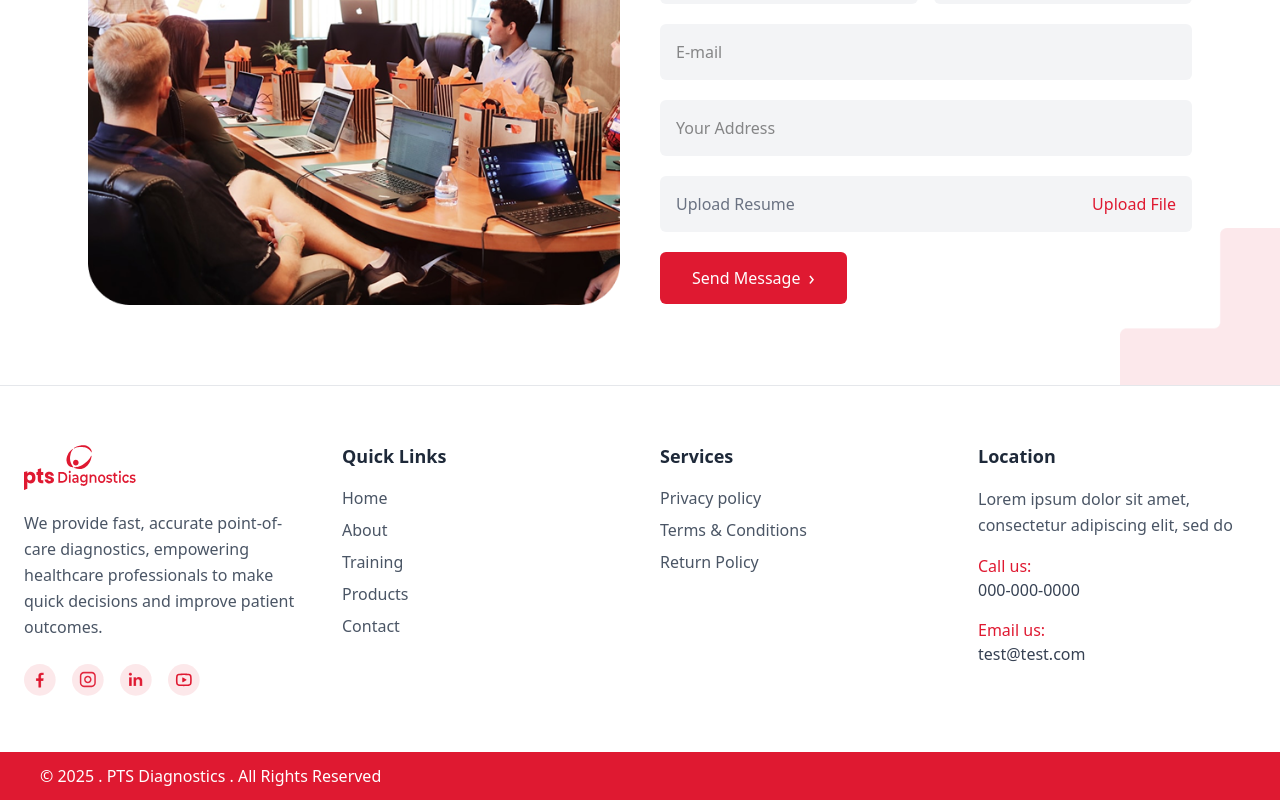
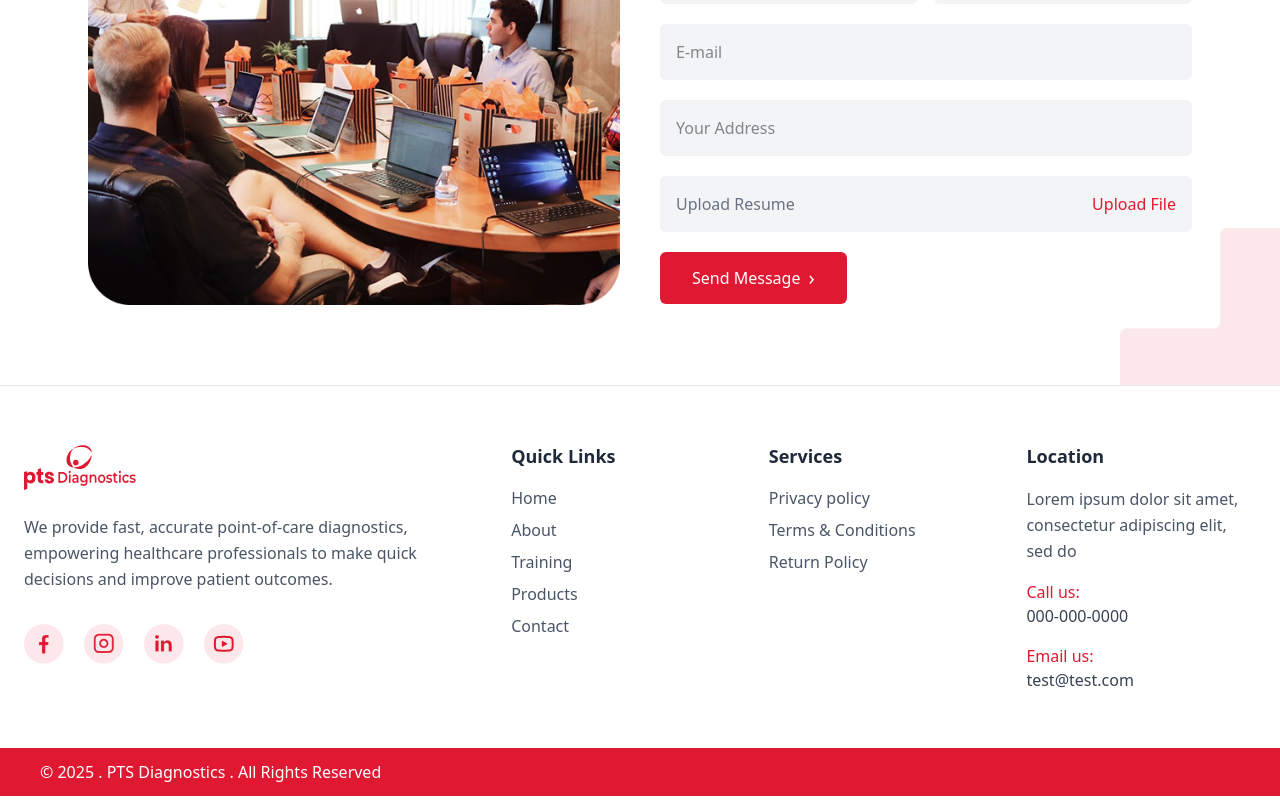
Before and after one commit to ptsindia7-ai/ptsdiagnosticsindia, a Next.js app: page /contact in a window 1280 px wide. Shown: the part 1642-2442 px from the top of the page. Built offline with nearby package versions, Linux system fonts and the light colour scheme.

Commit message:
changes in footer

```diff
--- a/app/components/Footer.jsx
+++ b/app/components/Footer.jsx
@@ -2,28 +2,28 @@ export default function Footer() {
   return (
     <footer className="w-full bg-white border-t border-gray-200">
       {/* TOP SECTION */}
-      <div className="max-w-7xl mx-auto grid grid-cols-1 md:grid-cols-4 gap-10 px-6 py-14">
+      <div className="max-w-7xl mx-auto grid grid-cols-1 md:grid-cols-[2fr_1fr_1fr_1fr] gap-7 px-6 py-14">
 
         {/* COLUMN 1 — LOGO + TEXT + SOCIAL */}
-        <div>
+        <div className="pr-6">
           <img
             src="/images/pts-logo.svg"
             alt="PTS Diagnostics"
-            className="h-12 object-contain mb-5"
+            className="h-12 object-contain mb-6"
           />
 
-          <p className="text-gray-600 leading-relaxed mb-6">
+          <p className="text-gray-600 leading-relaxed mb-8">
             We provide fast, accurate point-of-care diagnostics, empowering
             healthcare professionals to make quick decisions and improve patient
             outcomes.
           </p>
 
           {/* SOCIAL ICONS */}
-          <div className="flex gap-4">
-            <img src="/images/fb.svg" alt="Facebook" className="h-8 w-8 cursor-pointer" />
-            <img src="/images/insta.svg" alt="Instagram" className="h-8 w-8 cursor-pointer" />
-            <img src="/images/link.svg" alt="LinkedIn" className="h-8 w-8 cursor-pointer" />
-            <img src="/images/yt.svg" alt="YouTube" className="h-8 w-8 cursor-pointer" />
+          <div className="flex gap-5">
+            <img src="/images/fb.svg" alt="Facebook" className="h-10 w-10 cursor-pointer" />
+            <img src="/images/insta.svg" alt="Instagram" className="h-10 w-10 cursor-pointer" />
+            <img src="/images/link.svg" alt="LinkedIn" className="h-10 w-10 cursor-pointer" />
+            <img src="/images/yt.svg" alt="YouTube" className="h-10 w-10 cursor-pointer" />
           </div>
         </div>
 
```
